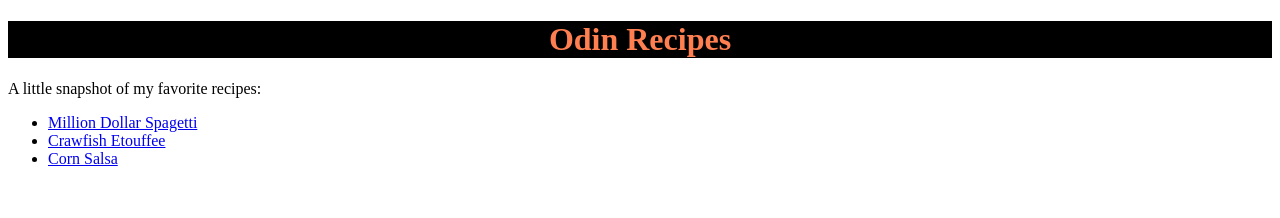
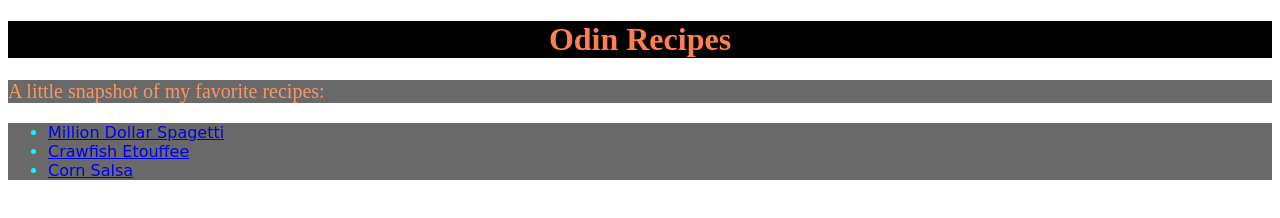
Before and after one commit to Krickle/odin-recipes, a plain HTML site: page index.html in a window 1280 px wide. Drawn offline with Linux system fonts and the light colour scheme.

Commit message:
Used type selectors and group selectors

```diff
--- a/index.html
+++ b/index.html
@@ -12,11 +12,13 @@
 
     <p>A little snapshot of my favorite recipes:</p>
 
+<div>
     <ul>
         <li><a href="recipes/million-dollar-spagetti.html">Million Dollar Spagetti</a></li>
         <li><a href="recipes/crawfish-etouffee.html">Crawfish Etouffee</a></li>
         <li><a href="recipes/corn-salsa.html">Corn Salsa</a></li>
     </ul>
+</div>
 
 
 
--- a/styles.css
+++ b/styles.css
@@ -0,0 +1,23 @@
+p {
+    font-size: 20px;
+    font-weight: 300;
+    color: rgb(250, 150, 100);
+}
+
+div {
+    color: cyan;
+    font-family: cursive;
+}
+
+p,
+div {
+    background-color: dimgray;
+}
+
+p {
+    /* several unique declarations */
+}
+
+div {
+    /* several unique declarations */
+}
```
